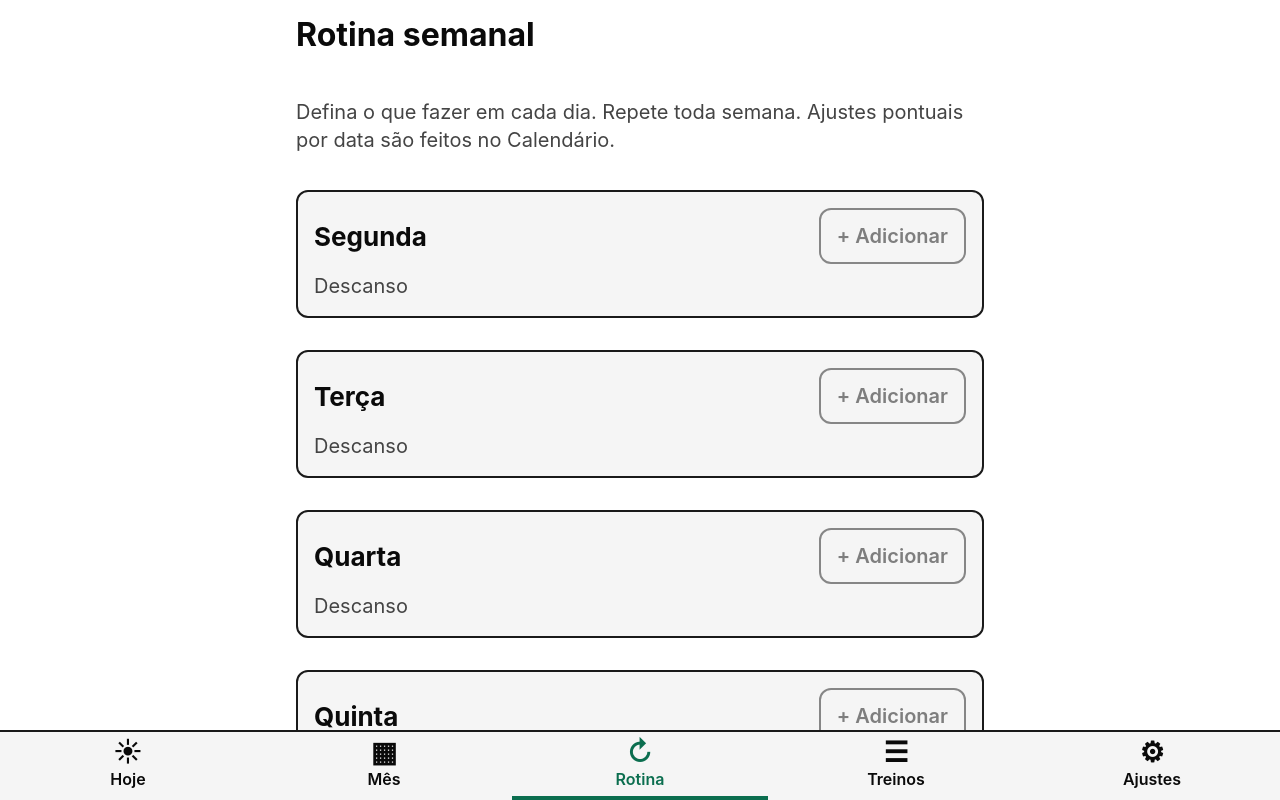
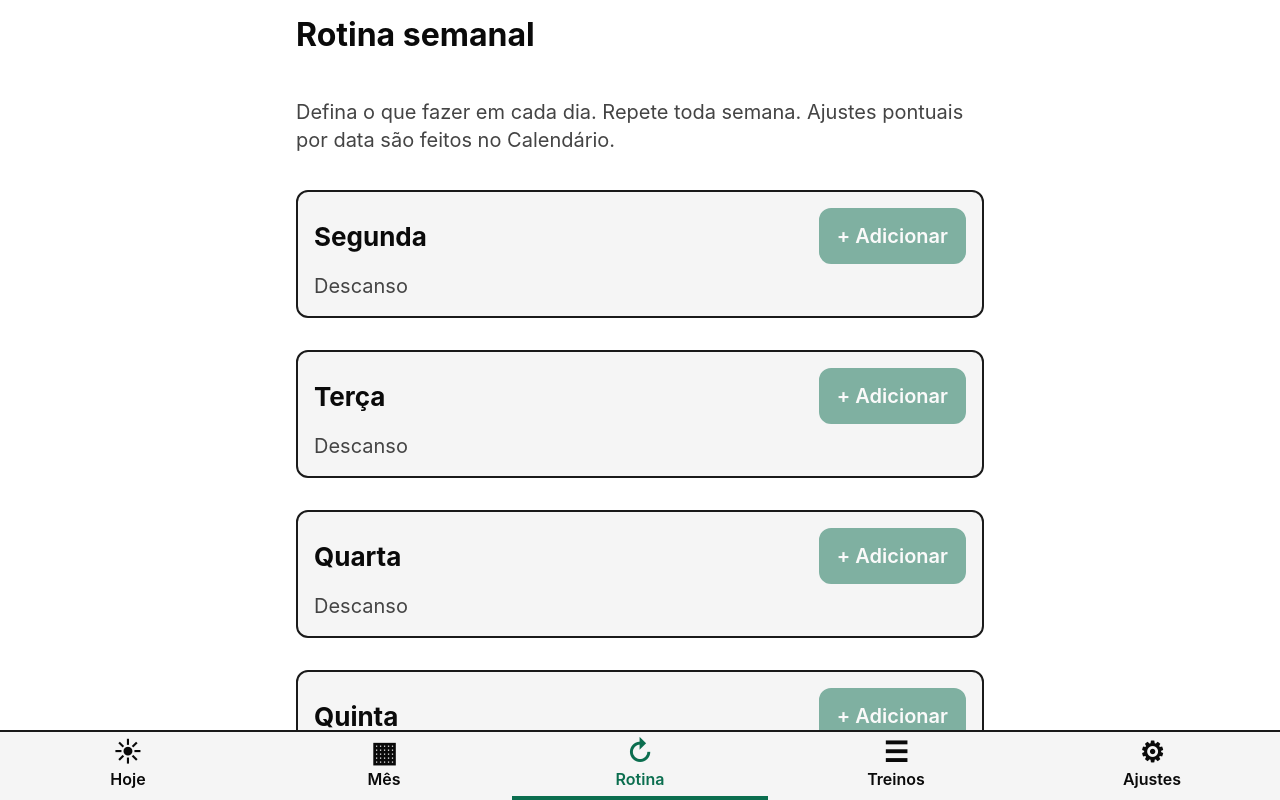
Before and after one commit to nieldakarla/elderlyfitness, a React (Vite) app: page /elderlyfitness/rotina in a window 1280 px wide. Shown: the top 800 px of the page. Built offline with nearby package versions, Linux system fonts and the light colour scheme.

Commit message:
Style: highlight + Adicionar button and make Remover red in Routine

```diff
--- a/src/routes/Routine.jsx
+++ b/src/routes/Routine.jsx
@@ -50,6 +50,7 @@ export default function Routine() {
             <div className="row" style={{ justifyContent: 'space-between' }}>
               <h2 style={{ margin: 0 }}>{weekdayLabel(wk)}</h2>
               <button
+                className="primary"
                 onClick={() => setPickerFor(wk)}
                 disabled={activeExercises.length === 0}
                 aria-label={`Adicionar treino em ${weekdayLabel(wk)}`}
@@ -71,6 +72,7 @@ export default function Routine() {
                   >
                     <span>{exerciseName(id)}</span>
                     <button
+                      className="danger"
                       onClick={() => removeFromDay(wk, id)}
                       aria-label={`Remover ${exerciseName(id)} de ${weekdayLabel(wk)}`}
                     >
```
Also changed, not shown: 4 other files (tests, documents, lock files or other folders).
